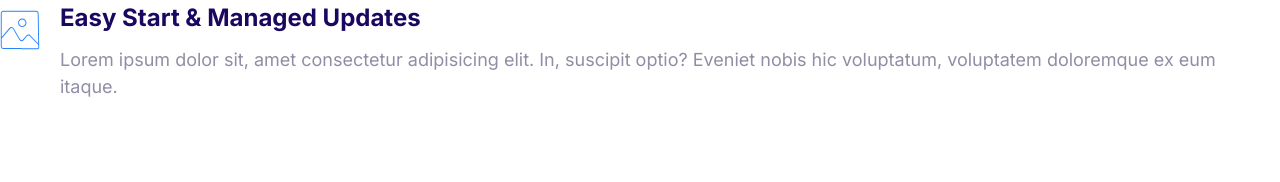
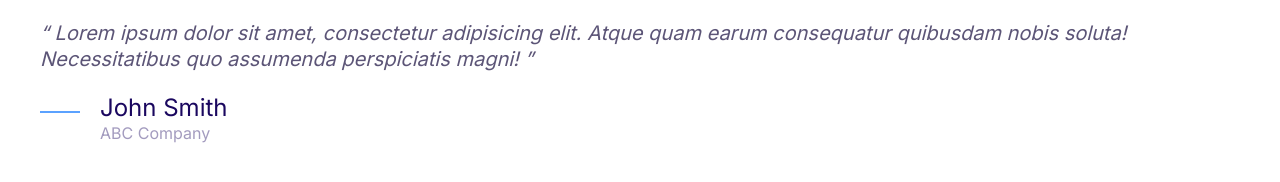
Before and after one commit to FrostdropDigital/moshified, a plain HTML site: page index.html in a window 1280 px wide. Drawn offline with Linux system fonts and the light colour scheme.

Commit message:
Build and design quotes.
Former-commit-id: 964562bd6b3f5f22c0e763fd717e182a056e392a

```diff
--- a/css/styles.css
+++ b/css/styles.css
@@ -4,6 +4,7 @@
 	--color-accent: hsl(12, 100%, 50%);
 	--color-headings: hsl(253, 86%, 20%);
 	--color-body: hsl(252, 12%, 60%);
+	--color-body-darker: hsl(252, 17%, 40%);
 	--color-border: hsl(0, 0%, 80%);
 	--border-radius: 30px;
 }
@@ -387,3 +388,53 @@ a {
 .media-image {
 	margin-top: 1rem;
 }
+
+/* Quotes */
+
+.quote {
+	font-size: 3rem;
+	font-style: italic;
+	color: var(--color-body-darker);
+	line-height: 1.3;
+}
+
+.quote-text::before {
+	content: open-quote;
+}
+
+.quote-text::after {
+	content: close-quote;
+}
+
+.quote-author {
+	font-size: 3rem;
+	font-weight: 500;
+	font-style: normal;
+	margin-bottom: 0;
+}
+
+.quote-organization {
+	color: var(--color-headings);
+	opacity: 0.4;
+	font-size: 2rem;
+	font-style: normal;
+}
+
+.quote-line {
+	position: relative;
+	bottom: 10px;
+}
+
+@media screen and (min-width: 1024px) {
+	.quote {
+		font-size: 2rem;
+	}
+
+	.quote-author {
+		font-size: 2.4rem;
+	}
+
+	.quote-organization {
+		font-size: 1.6rem;
+	}
+}
--- a/index.html
+++ b/index.html
@@ -12,19 +12,24 @@
 		<link rel="stylesheet" href="css/styles.css" />
 	</head>
 	<body>
+		<blockquote class="quote">
+			<p class="quote-text">
+				Lorem ipsum dolor sit amet, consectetur adipisicing elit. Atque quam earum consequatur quibusdam nobis
+				soluta! Necessitatibus quo assumenda perspiciatis magni!
+			</p>
+			<footer>
 				<div class="media">
 					<div class="media-image">
-				<svg class="icon icon-primary">
-					<use xlink:href="icons/sprite.svg#snap"></use>
+						<svg class="icon icon-primary quote-line">
+							<use xlink:href="icons/sprite.svg#line"></use>
 						</svg>
 					</div>
 					<div class="media-body">
-				<h3 class="media-title">Easy Start & Managed Updates</h3>
-				<p>
-					Lorem ipsum dolor sit, amet consectetur adipisicing elit. In, suscipit optio? Eveniet nobis hic
-					voluptatum, voluptatem doloremque ex eum itaque.
-				</p>
+						<h3 class="media-title quote-author">John Smith</h3>
+						<p class="quote-organization">ABC Company</p>
 					</div>
 				</div>
+			</footer>
+		</blockquote>
 	</body>
 </html>
```
Also changed, not shown: components/media.html (added, +14 -0 lines), components/quotes.html (added, +19 -0 lines). Lines whose indentation alone changed are shown as unchanged.
